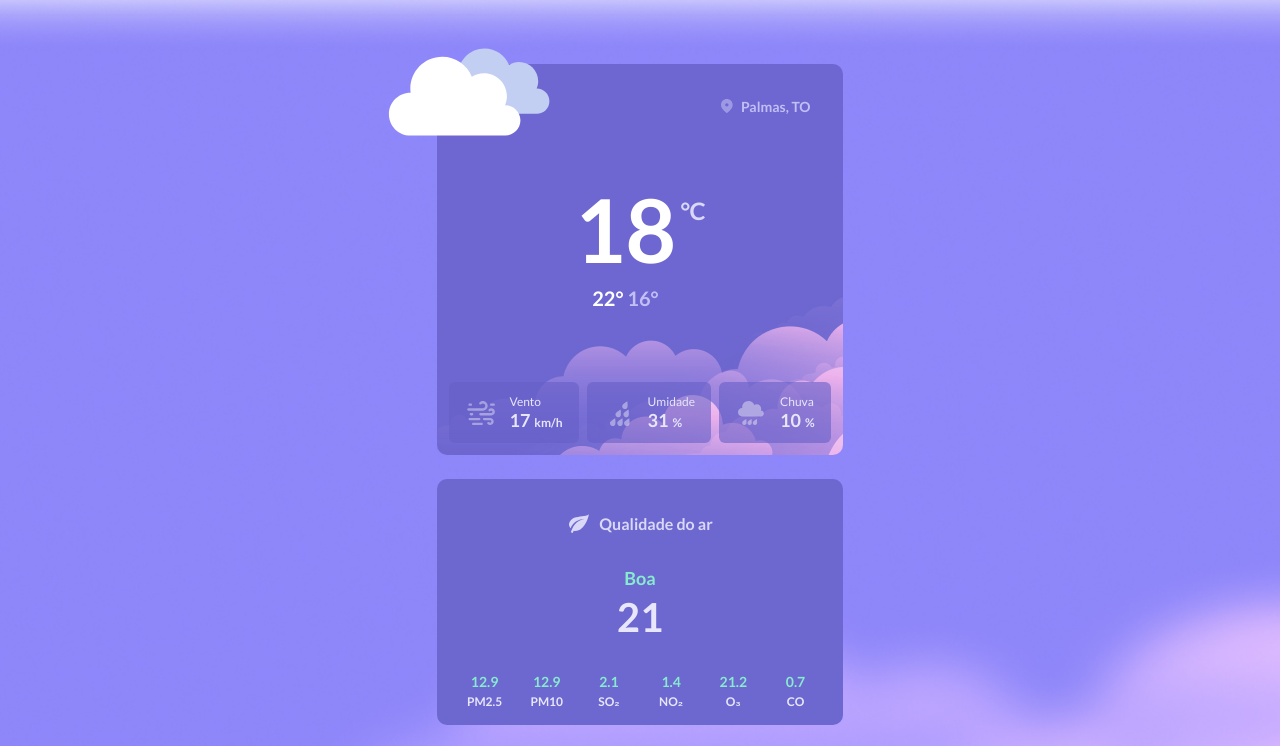
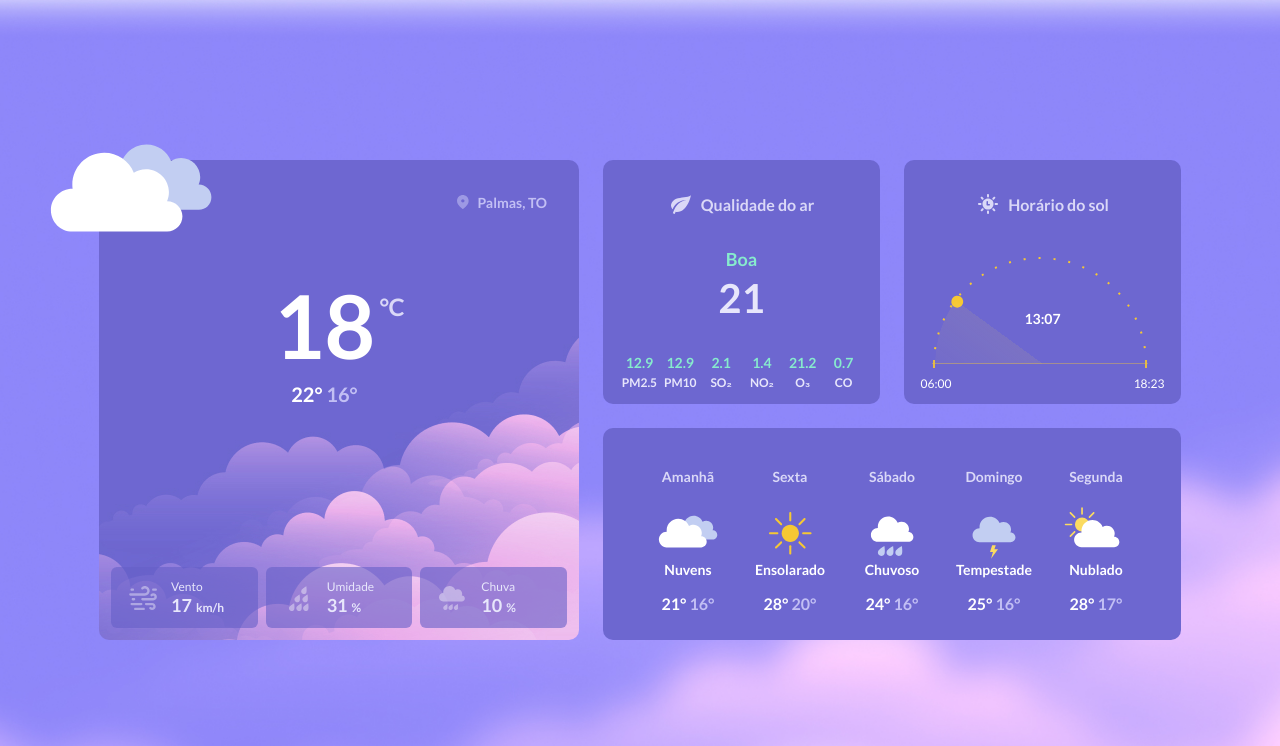
Before and after one commit to Need3v/WeatherChecker, a plain HTML site: page index.html in a window 1280 px wide. Shown: the top 746 px of the page. Drawn offline with Linux system fonts and the light colour scheme.

Commit message:
css and html improvements

```diff
--- a/index.html
+++ b/index.html
@@ -99,9 +99,60 @@
                     <div class="chart">
                         <img src="assets/sun-chart.svg" alt="Imagem de um gráfico semi circulo com traços">
                     </div>
+                    <time class="now">13:07</time>
                 </div>
+            </div>
+            <div class="time">
+                <time class="sunrise">06:00</time>
+                <time class="sunset">18:23</time>
+            </div>
+        </section>
+        <section class="week-weather">
+            <div class="day">
+                <h4 class="title">Amanhã</h4>
+                <div class="day-status">
+                    <img src="assets/weather-clouds.svg" alt="Icone de nuvens" >
+                    <small>Nuvens</small>
+                </div>
+                <p class="maxmin">21° <span>16°</span></p>
+            </div>
+            <div class="day">
+                <h4 class="title">Sexta</h4>
+                <div class="day-status">
+                    <img src="assets/weather-sun.svg" alt="Icone de sol" >
+                    <small>Ensolarado</small>
+                </div>
+                <p class="maxmin">28° <span>20°</span></p>
+            </div>
+
+            <div class="day">
+                <h4 class="title">Sábado</h4>
+                <div class="day-status">
+                    <img src="assets/weather-rain.svg" alt="Icone de chuva" >
+                    <small>Chuvoso</small>
+                </div>
+                <p class="maxmin">24° <span>16°</span></p>
+            </div>
+
+            <div class="day">
+                <h4 class="title">Domingo</h4>
+                <div class="day-status">
+                    <img src="assets/weather-thunder.svg" alt="Icone de raios" >
+                    <small>Tempestade</small>
+                </div>
+                <p class="maxmin">25° <span>16°</span></p>
+            </div>
+
+            <div class="day">
+                <h4 class="title">Segunda</h4>
+                <div class="day-status">
+                    <img src="assets/weather-cloudy.svg" alt="Icone de nuvens" >
+                    <small>Nublado</small>
+                </div>
+                <p class="maxmin">28° <span>17°</span></p>
             </div>
         </section>
     </main>
 </body>
+<script src="script.js"></script>
 </html>
--- a/style.css
+++ b/style.css
@@ -183,7 +183,7 @@ h2.title {
 }
 
 .sun-chart {
-    --pos-x: 50;
+    --pos-x: 20;
     margin: auto;
     width: 21.6rem;
     height: 21.6rem;
@@ -221,7 +221,7 @@ h2.title {
     background: linear-gradient(180deg, rgba(251, 219, 96, 0.2) 0%, rgba(251, 219, 96, 0) 101.89%);
     -webkit-mask: var(--mask);
     mask:  var(--mask);
-    rotate: 90deg;
+    rotate: calc(1.8deg * var(--pos-x));
 }
 
 .chart img {
@@ -229,3 +229,115 @@ h2.title {
     top: 0;
     left: -1%;
 }
+
+time.now {
+    position: absolute;
+    top: 25%;
+    left: 50%;
+    transform: translate(-50%);
+    color: white;
+    font-size: 1.4rem;
+    font-weight: 700;
+}
+
+.time {
+    font-size: 1.2rem;
+    color: white;
+    display: flex;
+    align-items: center;
+    justify-content: space-between;
+    margin: 1rem auto 0;
+    padding: 0 1.6rem 1.6rem;
+    max-width: 27.6rem;
+}
+
+/* Week Weather */
+
+.week-weather {
+    padding: 4rem;
+    display: flex;
+    gap: 1.2rem;
+}
+
+.day {
+    flex: 1;
+    display: grid;
+    justify-items: center;
+    gap: 1.6rem;
+}
+
+h4.title {
+    font-size: 1.4rem;
+    color: #dad8f7;
+}
+
+.day .maxmin {
+    font-weight: 700;
+    color: white;
+    font-size: 1.6rem;
+}
+
+.day .maxmin span {
+    color: #c2bff4;
+}
+
+.day .day-status {
+    display: flex;
+    align-items: center;
+    justify-content: center;
+    flex-direction: column;
+    gap: 0.1rem;
+}
+
+.day .day-status small {
+    font-weight: 700;
+    font-size: 1.4rem;
+    color: white;
+    margin-top: -0.5rem;
+}
+
+@media (min-width: 1200px) {
+    main {
+        grid-template-columns: 48rem 27.7rem 27.7rem;
+        grid-template-rows: 24.4rem 21.2rem;
+    }
+    .temperature-now {
+        grid-row: 1/3;
+    }
+    .week-weather {
+        grid-column: 2/4;
+    }
+}
+
+@media (max-width: 768px) {
+    main {
+        width: 100vw;
+    }
+    section {
+        width: 80vw;
+    }
+    main {
+        display: flex;
+        align-items: center;
+        flex-direction: column;
+    }
+    .week-weather {
+        display: grid;
+        grid-template-columns: 33% 33% 33%;
+        grid-template-rows: 50% 50%;
+    }
+    .statistics {
+        display: grid;
+        place-items: center;
+        padding: 0.8rem;
+    }
+    .stats {
+        padding: 0.5rem;
+        justify-content: center;
+        width: 50%;
+    }
+    .temperature-now::before {
+        left: -3rem;
+        top: -7rem;
+    }
+}
```
Also changed, not shown: script.js (added).
